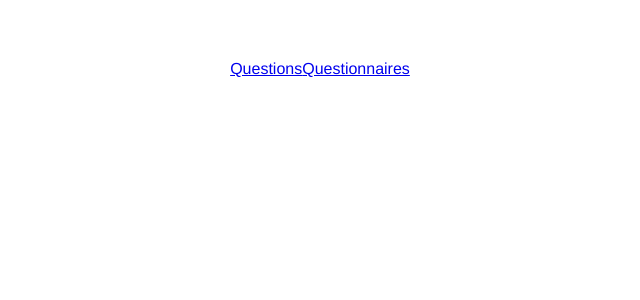
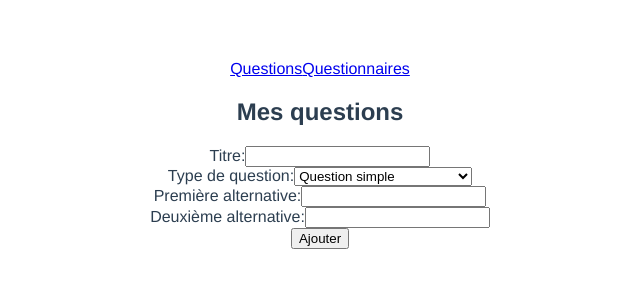
Before and after one commit to MaxymCh/API-VUE-QUESTION, a Vue app in the folder todo-project/: page /question/add in a window 1280 px wide. Shown: the top 300 px of the page, without its empty margins (320-960 px from the left). Built offline with nearby package versions, Linux system fonts and the light colour scheme.

Commit message:
ajouter tache

```diff
--- /dev/null
+++ b/todo-project/src/components/CreateQuestion.vue
@@ -0,0 +1,82 @@
+<script>
+export default {
+  data() {
+    return {
+      questions: [],
+      title: 'Mes questions',
+      newQuestion: {
+        title: '',
+        type: 'SimpleQuestion',
+        firstAlternative: '',
+        secondAlternative: '',
+        thirdAlternative: '',
+        fourthAlternative: '',
+      },
+    };
+  },
+  methods: {
+    async add() {
+      const requestOptions = {
+        method: 'POST',
+        headers: { 'Content-Type': 'application/json' },
+        body: JSON.stringify(this.newQuestion),
+      };
+      const response = await fetch('http://127.0.0.1:5000/quiz/api/v1.0/question/', requestOptions);
+      const data = await response.json();
+      this.questions.push(data.questionnaire);
+      this.newQuestion.title = '';
+      this.newQuestion.type = 'SimpleQuestion';
+      this.newQuestion.firstAlternative = '';
+      this.newQuestion.secondAlternative = '';
+      this.newQuestion.thirdAlternative = '';
+      this.newQuestion.fourthAlternative = '';
+    },}
+};
+</script><template>
+  <div class="container">
+    <h2>{{ title }}</h2>
+
+    <form @submit.prevent="add">
+      <div class="form-group">
+        <label for="title">Titre:</label>
+        <input type="text" class="form-control" id="title" v-model="newQuestion.title" />
+      </div>
+      <div class="form-group">
+        <label for="type">Type de question:</label>
+        <select class="form-control" id="type" v-model="newQuestion.type">
+          <option value="SimpleQuestion">Question simple</option>
+          <option value="MultipleQuestion">Question à choix multiples</option>
+        </select>
+      </div>
+      <div v-if="newQuestion.type === 'SimpleQuestion'" class="form-group">
+        <label for="firstAlternative">Première alternative:</label>
+        <input type="text" class="form-control" id="firstAlternative" v-model="newQuestion.firstAlternative" />
+      </div>
+      <div v-if="newQuestion.type === 'SimpleQuestion'" class="form-group">
+        <label for="secondAlternative">Deuxième alternative:</label>
+        <input type="text" class="form-control" id="secondAlternative" v-model="newQuestion.secondAlternative" />
+      </div>
+      <div v-if="newQuestion.type === 'MultipleQuestion'" class="form-group">
+        <label for="firstAlternative">Première alternative:</label>
+        <input type="text" class="form-control" id="firstAlternative" v-model="newQuestion.firstAlternative" />
+      </div>
+      <div v-if="newQuestion.type === 'MultipleQuestion'" class="form-group">
+        <label for="secondAlternative">Deuxième alternative:</label>
+        <input type="text" class="form-control" id="secondAlternative" v-model="newQuestion.secondAlternative" />
+</div>
+      <div v-if="newQuestion.type === 'MultipleQuestion'" class="form-group">
+        <label for="thirdAlternative">Troisième alternative:</label>
+        <input type="text" class="form-control" id="thirdAlternative" v-model="newQuestion.thirdAlternative" />
+      </div>
+      <div v-if="newQuestion.type === 'MultipleQuestion'" class="form-group">
+        <label for="fourthAlternative">Quatrième alternative:</label>
+        <input type="text" class="form-control" id="fourthAlternative" v-model="newQuestion.fourthAlternative" />
+      </div>
+
+
+
+  <button type="submit" class="btn btn-default">Ajouter</button>
+</form>
+
+  </div>
+</template>
--- a/todo-project/src/components/QuestionItem.vue
+++ b/todo-project/src/components/QuestionItem.vue
@@ -24,12 +24,6 @@ export default {
      <link rel="stylesheet" href="https://cdn.jsdelivr.net/npm/bootstrap@5.2.3/dist/css/bootstrap.min.css" integrity="sha384-rbsA2VBKQhggwzxH7pPCaAqO46MgnOM80zW1RWuH61DGLwZJEdK2Kadq2F9CUG65" crossorigin="anonymous">
      <div class="checkbox">
         <label>
-        <!--
-            <input type="checkbox"
-                v-model="question.checked">
-            <div v-if="question.editing" class="editing">
-                <input type="text" v-model="editText" @keyup.enter="applyEdit()" @blur="applyEdit()" />
-            </div>-->
             <div>
                 {{ question.title }}
             </div>
--- a/todo-project/src/components/QuestionList.vue
+++ b/todo-project/src/components/QuestionList.vue
@@ -1,60 +1,59 @@
+<script>
+import TodoItem from './QuestionItem.vue';
 
-<script>
-import TodoItem from './QuestionItem.vue'
-
-
-let data = {
+export default {
+  components: { TodoItem },
+  data() {
+    return {
       questions: [],
       title: 'Mes questions',
-newItem: ''
+      newQuestion: {
+        title: '',
+        type: 'SimpleQuestion',
+        firstAlternative: '',
+        secondAlternative: '',
+        thirdAlternative: '',
+        fourthAlternative: '',
+      },
     };
-
-export default{
-  components: { TodoItem },
-  data() {
-    return data;
   },
   methods: {
-  suppr: async function(index) {
-    // Récupérer l'ID de la question à supprimer
+    async add() {
+      const requestOptions = {
+        method: 'POST',
+        headers: { 'Content-Type': 'application/json' },
+        body: JSON.stringify(this.newQuestion),
+      };
+      const response = await fetch('http://127.0.0.1:5000/quiz/api/v1.0/question/', requestOptions);
+      const data = await response.json();
+      this.questions.push(data.questionnaire);
+      this.newQuestion.title = '';
+      this.newQuestion.type = 'SimpleQuestion';
+      this.newQuestion.firstAlternative = '';
+      this.newQuestion.secondAlternative = '';
+      this.newQuestion.thirdAlternative = '';
+      this.newQuestion.fourthAlternative = '';
+    },
+    async suppr(index) {
       const questionId = this.questions[index].id;
-
-    // Supprimer la question de la liste locale
       this.questions.splice(index, 1);
-
-    // Envoyer une requête DELETE au serveur
       const response = await fetch(`http://127.0.0.1:5000/quiz/api/v1.0/question/${questionId}`, {
         method: 'DELETE',
       });
-
-    // Vérifier si la suppression a réussi
       const result = await response.json();
       if (!result.result) {
-      console.error("Erreur lors de la suppression de la question.");
-    }
-
-  },async fetchquestions(){
-          let response = await fetch('http://127.0.0.1:5000/quiz/api/v1.0/questions/');
-          this.questions = await response.json();
+        console.error('Erreur lors de la suppression de la question.');
       }
     },
-    mounted(){
+    async fetchquestions() {
+      const response = await fetch('http://127.0.0.1:5000/quiz/api/v1.0/questions/');
+      this.questions = await response.json();
+    },
+  },
+  mounted() {
     this.fetchquestions();
-      }
-}
-
-/*
-    add: function(){
-        let text = this.tache.trim();
-        if(text){
-            this.questions.push({ title: text, checked:false, editing:false})
-            this.tache = ""
-        }
-
   },
-    suppr($event){this.questions.splice($event, 1) // remove it from array
-    },
-  */
+};
 </script>
 
 <template>
@@ -74,14 +73,11 @@ export default{
                 ></TodoItem>
                 </li>
             </ol>
-            <!--
-            <em> Ajouter une question</em>
-            <input v-model="tache" type="text" @keyup.enter="add"/>
             <span class="input-group-btn">
-                <button v-on:click="add()"
-                class="btn btn-default"
-                type="button">Ajouter</button>
-            </span>-->
+  <router-link to="/question/add" class="btn btn-default">Ajouter une question</router-link>
+</span>
+
+
         </div>
       </template>
 
--- a/todo-project/src/router.js
+++ b/todo-project/src/router.js
@@ -1,10 +1,12 @@
 import { createRouter, createWebHistory } from "vue-router";
 import QuestionList from "./components/QuestionList.vue";
 import QuestionnaireList from "./components/QuestionnaireList.vue";
+import CreateQuestion from "./components/CreateQuestion.vue";
 
 const routes = [
   { path: "/questions", component: QuestionList },
   { path: "/questionnaires", component: QuestionnaireList },
+  { path: "/question/add", component: CreateQuestion },
 ];
 
 const router = createRouter({
```
Lines whose indentation alone changed are shown as unchanged.
